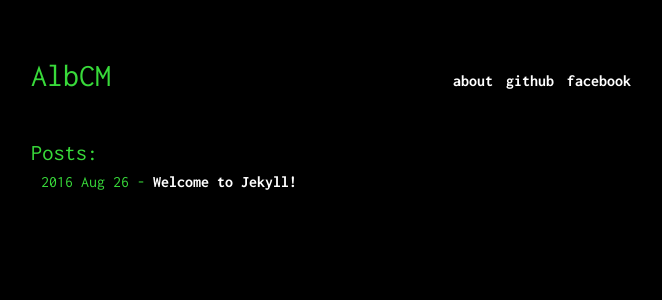
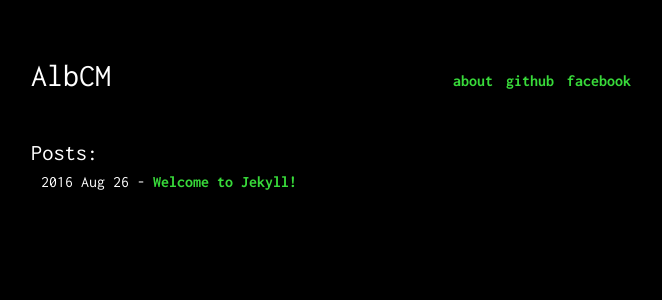
Before and after one commit to AlbCM/albcm.github.io, a Jekyll site: the page built from index.html, in a window 1280 px wide. Shown: the top 300 px of the page, without its empty margins (309-971 px from the left). Built offline with Jekyll 4.4.1, drawn with Linux system fonts in a browser that asks for light colours; comment, search, counter and statistics services are not loaded.

Commit message:
Update main.scss

```diff
--- a/assets/css/main.scss
+++ b/assets/css/main.scss
@@ -5,7 +5,7 @@
 @import "config";
 
 body {
-	color: #38DA3A;
+	color: #FFF;
 	background: #000000;
 	font-family: 'Inconsolata', ;
 	font-size: 100%;
@@ -19,21 +19,21 @@ p {
 	line-height: 150%;
 }
 a {
-  color: #FFF;
+  color: #38DA3A;
   text-decoration: none;
   font-weight: bold;
   &:visited {
-	color: $color-white;
+	color: #38DA3A;
 	text-decoration: none;
   }
   &:hover {
-	color: $color-link;
+	color: #38DA3A;
 	text-decoration: none;
 	padding-bottom: 1px;
 	border-bottom: 1px solid $color-link;
   }
   &:active {
-	color: $color-link;
+	color: #38DA3A;
 	text-decoration: none;
   }
 }
```
